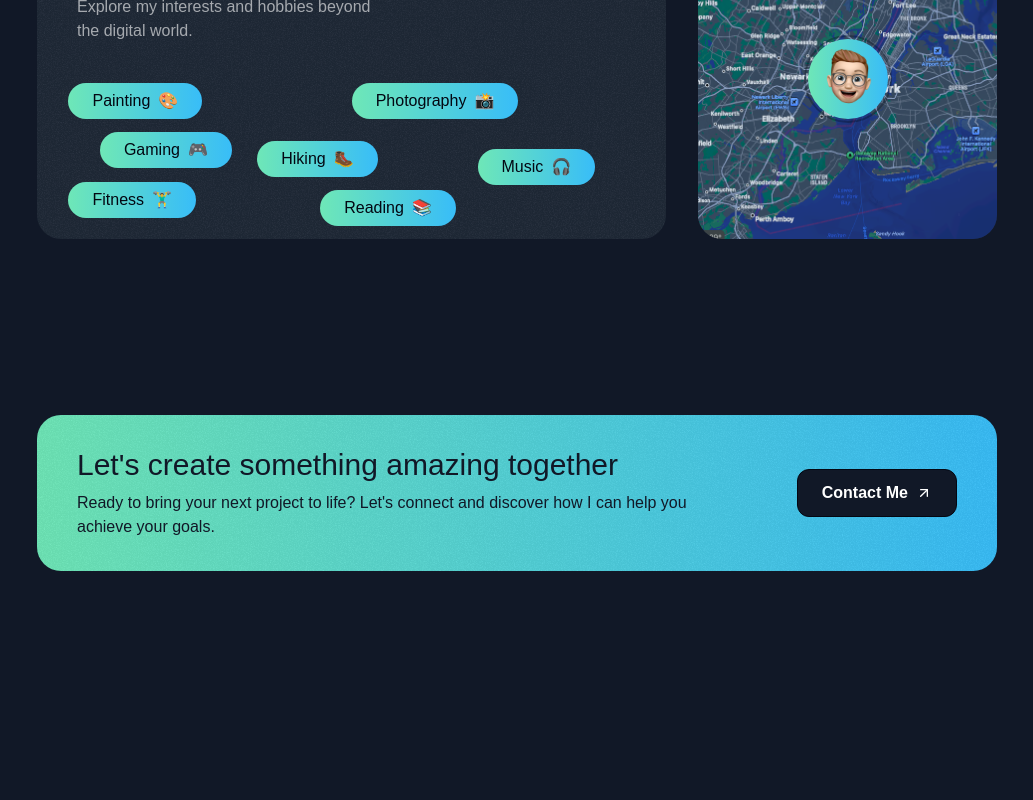
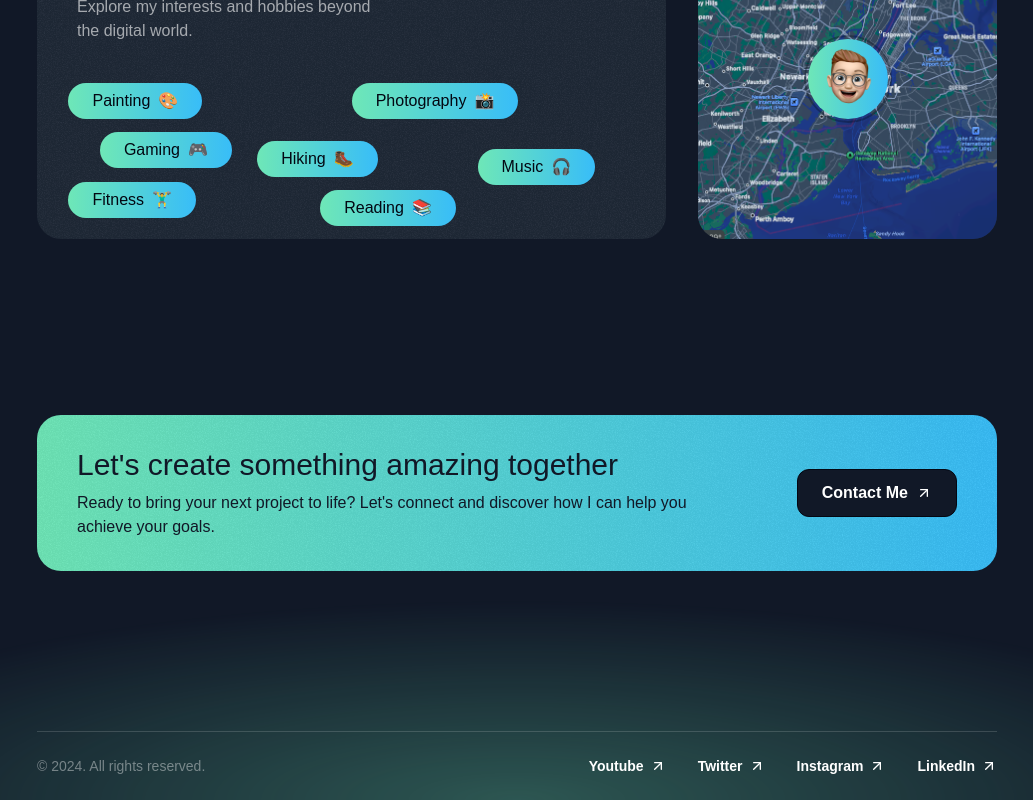
Before and after one commit to omarhsouna/advanced-animation-portfolio-next.js, a Next.js app: page / in a window 1280 px wide. Shown: the part 4665-5465 px from the top of the page, without its empty margins (123-1156 px from the left). Before the commit the page ends 5396 px from the top, so only its background shows below. Built offline with nearby package versions, Linux system fonts and the light colour scheme; a web font is replaced by a local one.

Commit message:
integrate footer

```diff
--- a/src/app/page.tsx
+++ b/src/app/page.tsx
@@ -1,5 +1,6 @@
 import { AboutSection } from "@/sections/About";
 import { ContactSection } from "@/sections/Contact";
+import { Footer } from "@/sections/Footer";
 import { Header } from "@/sections/Header";
 import { HeroSection } from "@/sections/Hero";
 import { ProjectsSection } from "@/sections/Projects";
@@ -16,6 +17,7 @@
       <TestimonialsSection />
       <AboutSection />
       <ContactSection />
+      <Footer />
     </div>
   );
 }
--- a/src/sections/Footer.tsx
+++ b/src/sections/Footer.tsx
@@ -1,3 +1,43 @@
+import ArrowUpRightIcon from "@/assets/icons/arrow-up-right.svg";
+const footerLinks = [
+  {
+    title: "Youtube",
+    url: "https://youtube.com",
+  },
+  {
+    title: "Twitter",
+    url: "https://twitter.com",
+  },
+  {
+    title: "Instagram",
+    url: "https://instagram.com",
+  },
+  {
+    title: "LinkedIn",
+    url: "https://linkedin.com",
+  },
+];
 export const Footer = () => {
-  return <div>Footer Section</div>;
+  return (
+    <footer className="relative -z-10 overflow-x-clip">
+      <div className="absolute h-[400px] w-[1600px] bottom-0 left-1/2 -translate-x-1/2 bg-emerald-300/30 [mask-image:radial-gradient(50%_50%_at_bottom_center,black,transparent)] -z-10"></div>
+      <div className="container">
+        <div className="border-t border-white/15 py-6 text-sm flex flex-col md:flex-row md:justify-between items-center gap-8">
+          <div className="text-white/40">&copy; 2024. All rights reserved.</div>
+          <nav className="flex fexl-col md:flex-row items-center gap-8">
+            {footerLinks.map((link) => (
+              <a
+                href={link.url}
+                key={link.title}
+                className="inline-flex items-center gap-1.5"
+              >
+                <span className="font-semibold">{link.title}</span>
+                <ArrowUpRightIcon className="size-4" />
+              </a>
+            ))}
+          </nav>
+        </div>
+      </div>
+    </footer>
+  );
 };
```
